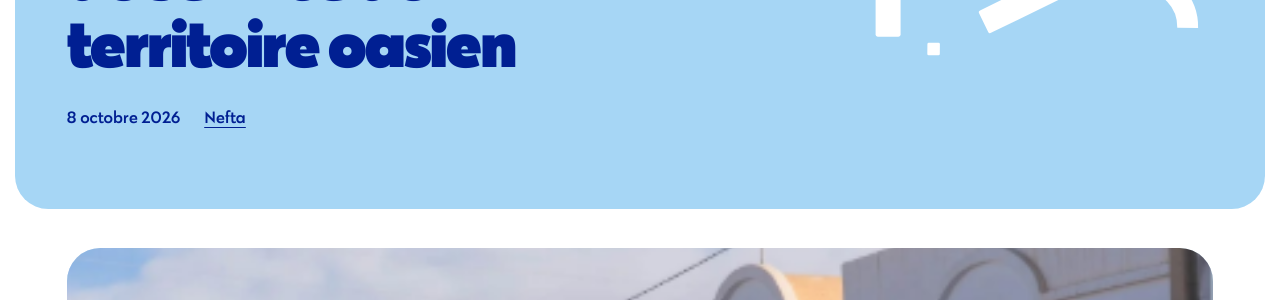
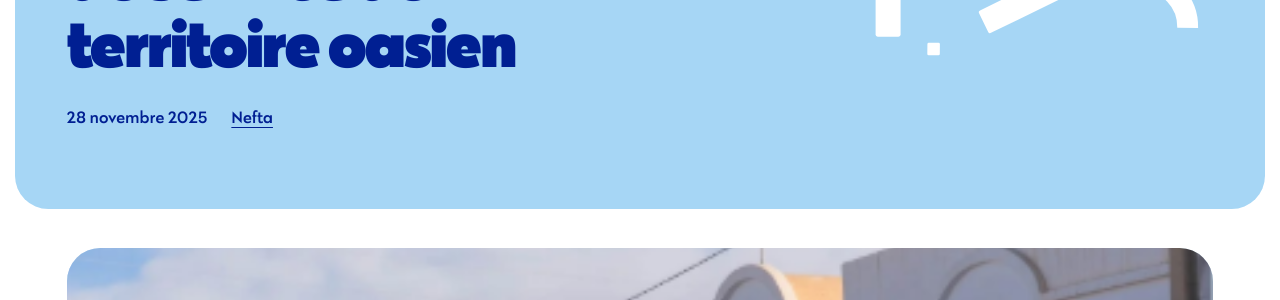
Before and after one commit to shanti-tn/bibliotheque, a Jekyll site: the page built from _articles/2026-10-08-echos-solidaires-lenergie-collective-au-service-du-territoire-oasien.md, in a window 1280 px wide and 900 px high, scrolled down 305 px. Shown: the part 150-450 px from the top of the window. Built offline with Jekyll 4.4.1, drawn with Linux system fonts in a browser that asks for light colours; nearby versions of some CDN libraries.

Commit message:
Update _articles/2026-10-08-echos-solidaires-lenergie-collective-au-service-du-territoire-oasien.md (via Pages CMS)

```diff
--- a/_articles/2026-10-08-echos-solidaires-lenergie-collective-au-service-du-territoire-oasien.md
+++ b/_articles/2026-10-08-echos-solidaires-lenergie-collective-au-service-du-territoire-oasien.md
@@ -1,6 +1,6 @@
 ---
 title: "Échos Solidaires : l’énergie collective au service du territoire oasien "
-date: 2026-10-08
+date: 2025-11-28
 theme: ESS
 region: Nefta
 resume: Échos Solidaires initiative portée par Shanti dans le cadre du projet
```
